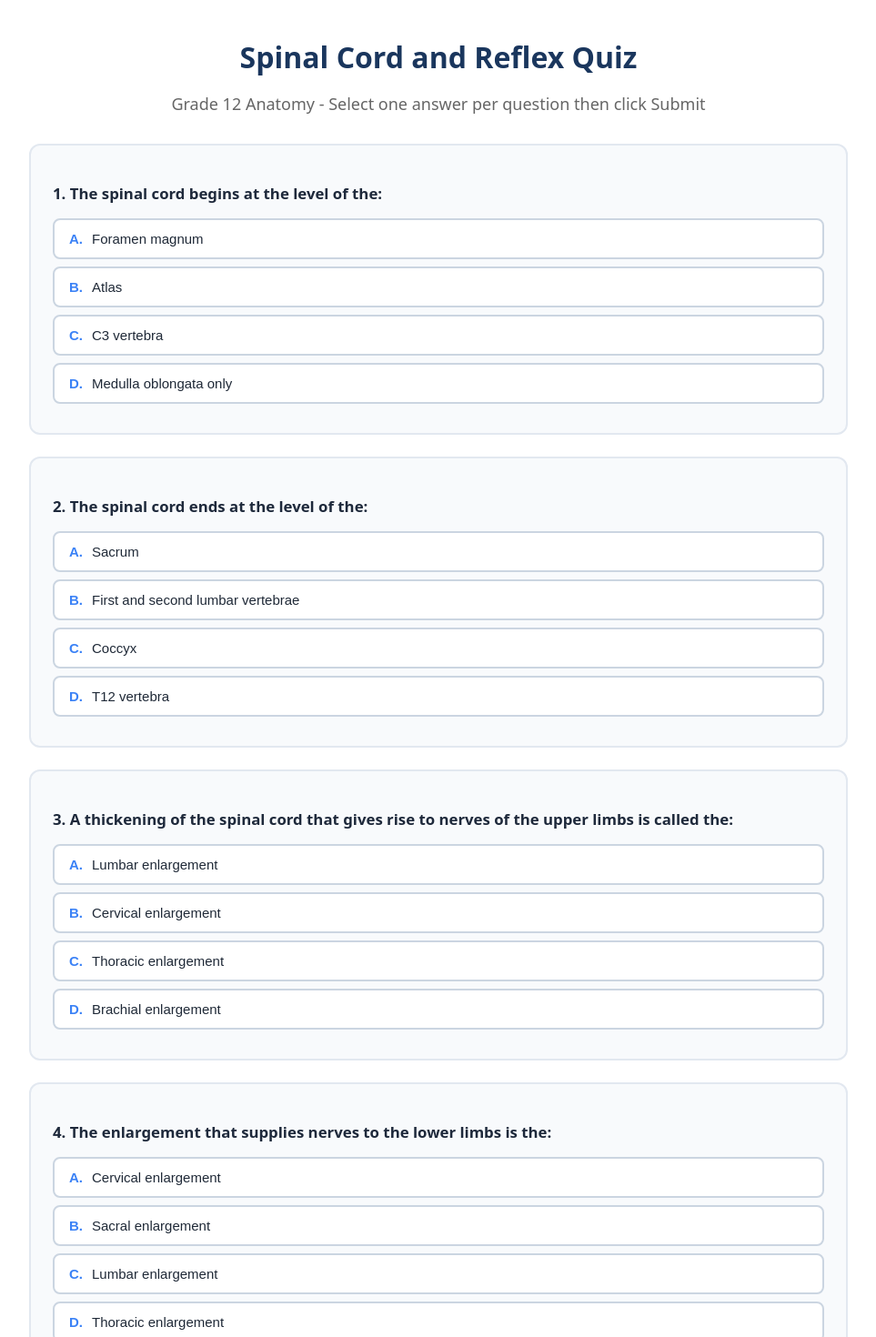
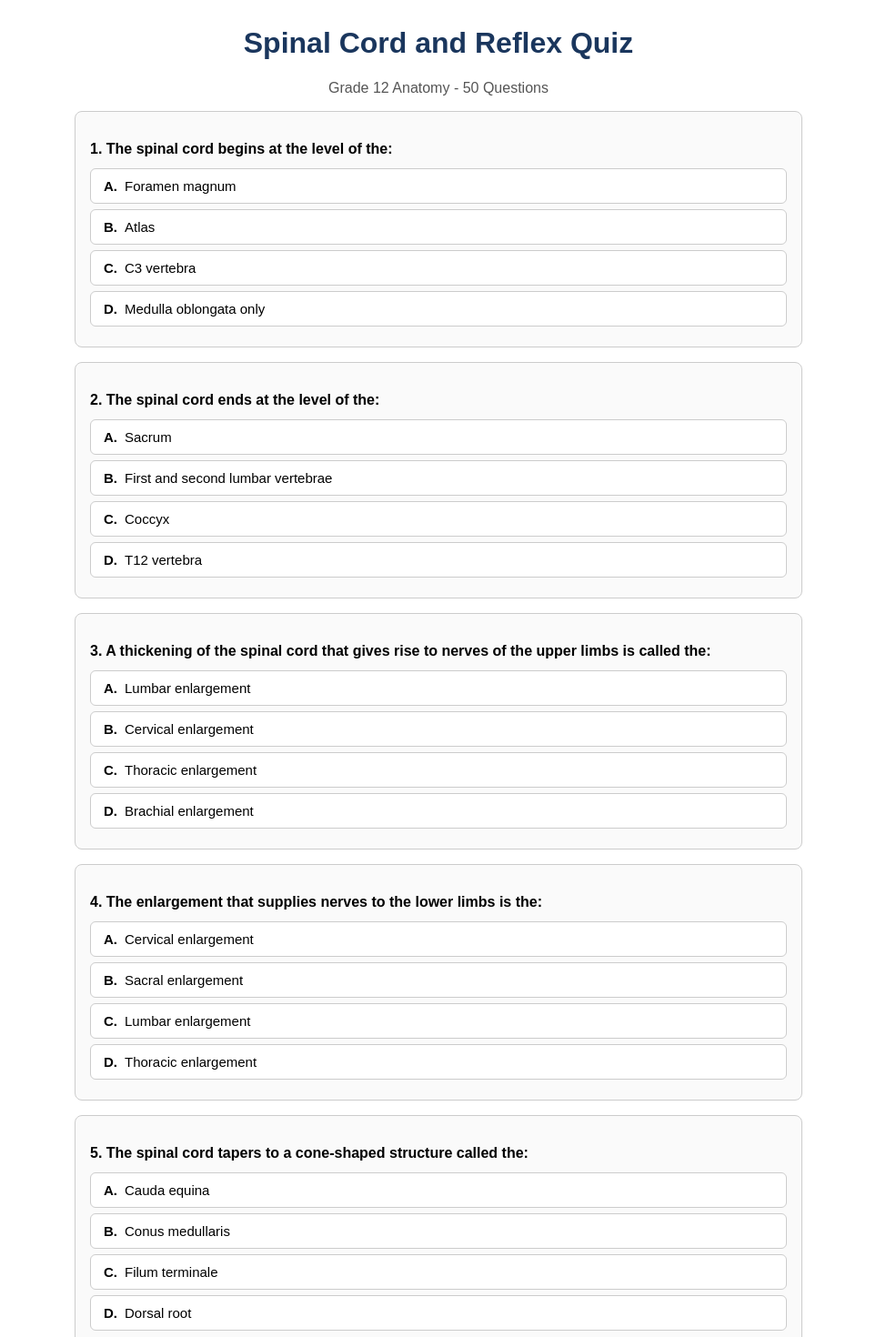
Before and after one commit to ishyagupta/spinal-quiz, a Next.js app: page / in a window 1280 px wide. Shown: the part 20-1490 px from the top of the page at 91% size, without its empty margins (158-1121 px from the left). Built offline with nearby package versions, Linux system fonts and the light colour scheme.

Commit message:
fix button cliable devs

```diff
--- a/pages/index.tsx
+++ b/pages/index.tsx
@@ -1,134 +1,110 @@
 import React, { useState } from "react";
 
-type Question = {
-  id: number;
-  text: string;
-  options: string[];
-  correctIndex: number;
-};
-
-const questions: Question[] = [
+const questions = [
   { id: 1, text: "The spinal cord begins at the level of the:", options: ["Foramen magnum", "Atlas", "C3 vertebra", "Medulla oblongata only"], correctIndex: 0 },
   { id: 2, text: "The spinal cord ends at the level of the:", options: ["Sacrum", "First and second lumbar vertebrae", "Coccyx", "T12 vertebra"], correctIndex: 1 },
   { id: 3, text: "A thickening of the spinal cord that gives rise to nerves of the upper limbs is called the:", options: ["Lumbar enlargement", "Cervical enlargement", "Thoracic enlargement", "Brachial enlargement"], correctIndex: 1 },
   { id: 4, text: "The enlargement that supplies nerves to the lower limbs is the:", options: ["Cervical enlargement", "Sacral enlargement", "Lumbar enlargement", "Thoracic enlargement"], correctIndex: 2 },
-  { id: 5, text: "In longitudinal view, the spinal cord tapers to a cone-shaped structure called the:", options: ["Cauda equina", "Conus medullaris", "Filum terminale", "Dorsal root"], correctIndex: 1 },
-  { id: 6, text: "The bundle of spinal nerves extending inferiorly from the end of the spinal cord is called the:", options: ["Cauda equina", "Filum terminale", "Dorsal root ganglion", "Spinal fascicle"], correctIndex: 0 },
+  { id: 5, text: "The spinal cord tapers to a cone-shaped structure called the:", options: ["Cauda equina", "Conus medullaris", "Filum terminale", "Dorsal root"], correctIndex: 1 },
+  { id: 6, text: "The bundle of spinal nerves extending from the end of the spinal cord is called the:", options: ["Cauda equina", "Filum terminale", "Dorsal root ganglion", "Spinal fascicle"], correctIndex: 0 },
   { id: 7, text: "How many pairs of spinal nerves arise from the spinal cord?", options: ["21", "24", "31", "33"], correctIndex: 2 },
   { id: 8, text: "Spinal nerves belong to which division of the nervous system?", options: ["Central nervous system", "Peripheral nervous system", "Autonomic nervous system only", "Somatic nervous system only"], correctIndex: 1 },
-  { id: 9, text: "The space between the dura mater and the vertebral bone that contains fat and loose connective tissue is the:", options: ["Subarachnoid space", "Subdural space", "Epidural space", "Ventricular space"], correctIndex: 2 },
+  { id: 9, text: "The space between the dura mater and vertebral bone containing fat is the:", options: ["Subarachnoid space", "Subdural space", "Epidural space", "Ventricular space"], correctIndex: 2 },
   { id: 10, text: "Cerebrospinal fluid around the spinal cord is located mainly in the:", options: ["Epidural space", "Subdural space", "Subarachnoid space", "Peridural cavity"], correctIndex: 2 },
   { id: 11, text: "Which is the outermost meningeal layer surrounding the brain and spinal cord?", options: ["Arachnoid mater", "Dura mater", "Pia mater", "Epineurium"], correctIndex: 1 },
   { id: 12, text: "The thin, web-like meningeal layer without blood vessels is the:", options: ["Dura mater", "Pia mater", "Arachnoid mater", "Epimysium"], correctIndex: 2 },
-  { id: 13, text: "The meningeal layer that closely follows the contours of the brain and spinal cord and contains many blood vessels is the:", options: ["Dura mater", "Arachnoid mater", "Pia mater", "Endoneurium"], correctIndex: 2 },
+  { id: 13, text: "The meningeal layer that closely follows the contours of the brain and contains many blood vessels is the:", options: ["Dura mater", "Arachnoid mater", "Pia mater", "Endoneurium"], correctIndex: 2 },
   { id: 14, text: "The space between the dura mater and arachnoid mater is the:", options: ["Subarachnoid space", "Subdural space", "Epidural space", "Ventricular space"], correctIndex: 1 },
-  { id: 15, text: "A subdural hematoma is a collection of blood:", options: ["Between dura and pia mater", "Within the ventricles", "Between dura mater and arachnoid mater", "Between arachnoid and pia mater"], correctIndex: 2 },
-  { id: 16, text: "Which meningeal layer continues into the vertebral canal as a strong tubular sheath surrounding the spinal cord?", options: ["Pia mater", "Arachnoid mater", "Dura mater", "Perineurium"], correctIndex: 2 },
-  { id: 17, text: "In cross-section, the meninges covering the spinal cord from outermost to innermost are:", options: ["Dura mater - pia mater - arachnoid mater", "Arachnoid mater - dura mater - pia mater", "Dura mater - arachnoid mater - pia mater", "Pia mater - arachnoid mater - dura mater"], correctIndex: 2 },
-  { id: 18, text: "The clear, watery fluid that bathes the brain and spinal cord and fills the subarachnoid space is:", options: ["Synovial fluid", "Cerebrospinal fluid", "Interstitial fluid", "Plasma"], correctIndex: 1 },
-  { id: 19, text: "In the vertebral canal, which structure cushions and protects the spinal cord from the bony vertebrae?", options: ["Subdural space", "Subarachnoid space", "Epidural space filled with fat", "Central canal"], correctIndex: 2 },
+  { id: 15, text: "A subdural hematoma is a collection of blood between:", options: ["Dura and pia mater", "Within the ventricles", "Dura mater and arachnoid mater", "Arachnoid and pia mater"], correctIndex: 2 },
+  { id: 16, text: "Which meningeal layer continues into the vertebral canal as a strong tubular sheath?", options: ["Pia mater", "Arachnoid mater", "Dura mater", "Perineurium"], correctIndex: 2 },
+  { id: 17, text: "The meninges from outermost to innermost are:", options: ["Dura - pia - arachnoid", "Arachnoid - dura - pia", "Dura - arachnoid - pia", "Pia - arachnoid - dura"], correctIndex: 2 },
+  { id: 18, text: "The clear, watery fluid filling the subarachnoid space is:", options: ["Synovial fluid", "Cerebrospinal fluid", "Interstitial fluid", "Plasma"], correctIndex: 1 },
+  { id: 19, text: "Which structure cushions the spinal cord from bony vertebrae?", options: ["Subdural space", "Subarachnoid space", "Epidural space filled with fat", "Central canal"], correctIndex: 2 },
   { id: 20, text: "Infection or inflammation of the meninges is called:", options: ["Encephalitis", "Meningitis", "Neuritis", "Myelitis"], correctIndex: 1 },
   { id: 21, text: "In a cross-section, the butterfly-shaped region in the center of the spinal cord is:", options: ["White matter", "Gray matter", "Meninges", "Epidural fat"], correctIndex: 1 },
-  { id: 22, text: "The outer region surrounding the butterfly-shaped center in a spinal cord cross-section is:", options: ["Gray matter", "White matter", "Pia mater", "Arachnoid mater"], correctIndex: 1 },
+  { id: 22, text: "The outer region surrounding the butterfly-shaped center is:", options: ["Gray matter", "White matter", "Pia mater", "Arachnoid mater"], correctIndex: 1 },
   { id: 23, text: "The gray matter in the spinal cord is primarily composed of:", options: ["Myelinated axons", "Neuronal cell bodies and dendrites", "Meningeal layers", "Blood vessels only"], correctIndex: 1 },
   { id: 24, text: "The white matter in the spinal cord consists mainly of:", options: ["Unmyelinated cell bodies", "Bone tissue", "Myelinated axons forming tracts", "Dendrites only"], correctIndex: 2 },
-  { id: 25, text: "In cross-section, the posterior projections of gray matter are called:", options: ["Anterior horns", "Lateral horns", "Posterior horns", "Gray commissures"], correctIndex: 2 },
+  { id: 25, text: "The posterior projections of gray matter are called:", options: ["Anterior horns", "Lateral horns", "Posterior horns", "Gray commissures"], correctIndex: 2 },
   { id: 26, text: "The anterior projections of gray matter are known as:", options: ["Posterior horns", "Lateral horns", "Medial horns", "Anterior horns"], correctIndex: 3 },
-  { id: 27, text: "The bar of gray matter that connects the two sides of the gray butterfly is the:", options: ["Gray commissure", "White commissure", "Central canal", "Funiculus"], correctIndex: 0 },
-  { id: 28, text: "The small channel running through the center of the gray commissure that contains cerebrospinal fluid is the:", options: ["Epidural canal", "Central canal", "Vertebral canal", "Spinal sinus"], correctIndex: 1 },
+  { id: 27, text: "The bar of gray matter connecting the two sides of the butterfly is the:", options: ["Gray commissure", "White commissure", "Central canal", "Funiculus"], correctIndex: 0 },
+  { id: 28, text: "The channel containing cerebrospinal fluid in the center of the spinal cord is the:", options: ["Epidural canal", "Central canal", "Vertebral canal", "Spinal sinus"], correctIndex: 1 },
   { id: 29, text: "The white matter is divided into anterior, lateral, and posterior regions known as:", options: ["Horns", "Funiculi (columns)", "Meninges", "Ganglia"], correctIndex: 1 },
-  { id: 30, text: "Bundles of myelinated axons in the white matter that carry information up or down the spinal cord are called:", options: ["Tracts", "Nuclei", "Ganglia", "Nodes"], correctIndex: 0 },
+  { id: 30, text: "Bundles of axons in white matter carrying information up or down the spinal cord are called:", options: ["Tracts", "Nuclei", "Ganglia", "Nodes"], correctIndex: 0 },
   { id: 31, text: "The structure containing cell bodies of sensory neurons just outside the spinal cord is the:", options: ["Ventral root", "Dorsal root", "Dorsal root ganglion", "Central canal"], correctIndex: 2 },
-  { id: 32, text: "Which root of a spinal nerve carries sensory (afferent) impulses into the spinal cord?", options: ["Ventral root", "Dorsal root", "Lateral root", "Median root"], correctIndex: 1 },
-  { id: 33, text: "Which root carries motor (efferent) impulses out of the spinal cord to muscles or glands?", options: ["Ventral root", "Dorsal root", "Posterior root", "Ganglionic root"], correctIndex: 0 },
+  { id: 32, text: "Which root carries sensory (afferent) impulses into the spinal cord?", options: ["Ventral root", "Dorsal root", "Lateral root", "Median root"], correctIndex: 1 },
+  { id: 33, text: "Which root carries motor (efferent) impulses out of the spinal cord?", options: ["Ventral root", "Dorsal root", "Posterior root", "Ganglionic root"], correctIndex: 0 },
   { id: 34, text: "A spinal nerve is formed by the union of:", options: ["Two dorsal roots", "Two ventral roots", "A dorsal and a ventral root", "Two dorsal root ganglia"], correctIndex: 2 },
   { id: 35, text: "Spinal nerves are described functionally as:", options: ["Purely sensory", "Purely motor", "Autonomic only", "Mixed (both sensory and motor)"], correctIndex: 3 },
-  { id: 36, text: "In the connective tissue of a nerve, the layer that surrounds an entire nerve is the:", options: ["Endoneurium", "Perineurium", "Epineurium", "Myelin sheath"], correctIndex: 2 },
-  { id: 37, text: "The connective tissue that surrounds each fascicle (bundle) of axons is the:", options: ["Endoneurium", "Perineurium", "Epineurium", "Dura mater"], correctIndex: 1 },
-  { id: 38, text: "The delicate connective tissue that surrounds each individual nerve fiber is the:", options: ["Endoneurium", "Perineurium", "Epineurium", "Arachnoid mater"], correctIndex: 0 },
+  { id: 36, text: "The connective tissue layer that surrounds an entire nerve is the:", options: ["Endoneurium", "Perineurium", "Epineurium", "Myelin sheath"], correctIndex: 2 },
+  { id: 37, text: "The connective tissue surrounding each fascicle of axons is the:", options: ["Endoneurium", "Perineurium", "Epineurium", "Dura mater"], correctIndex: 1 },
+  { id: 38, text: "The connective tissue surrounding each individual nerve fiber is the:", options: ["Endoneurium", "Perineurium", "Epineurium", "Arachnoid mater"], correctIndex: 0 },
   { id: 39, text: "Nerves that conduct impulses toward the brain or spinal cord are called:", options: ["Motor nerves", "Sensory nerves", "Mixed nerves", "Autonomic nerves"], correctIndex: 1 },
   { id: 40, text: "Nerves that carry impulses from the CNS to muscles or glands are:", options: ["Sensory nerves", "Motor nerves", "Mixed nerves", "Interneurons"], correctIndex: 1 },
   { id: 41, text: "Nerves that contain both sensory and motor fibers are called:", options: ["Mixed nerves", "Reflex nerves", "Spinal tracts", "Motor units"], correctIndex: 0 },
-  { id: 42, text: "A pathway that begins at receptors, travels via sensory neurons to the CNS, and then via motor neurons to effectors is called a:", options: ["Corticospinal tract", "Reflex arc", "Pyramidal tract", "Extrapyramidal pathway"], correctIndex: 1 },
+  { id: 42, text: "A pathway from receptors via sensory neurons to CNS then motor neurons to effectors is called a:", options: ["Corticospinal tract", "Reflex arc", "Pyramidal tract", "Extrapyramidal pathway"], correctIndex: 1 },
   { id: 43, text: "Ascending tracts in the spinal cord primarily carry:", options: ["Motor impulses to muscles", "Sensory information to the brain", "Autonomic signals to glands only", "CSF between ventricles"], correctIndex: 1 },
   { id: 44, text: "Descending tracts in the spinal cord primarily carry:", options: ["Sensory information to the brain", "Pain only", "Motor commands from brain to effectors", "Reflexes to the skin"], correctIndex: 2 },
-  { id: 45, text: "Reflexes are best described as:", options: ["Slow, voluntary responses to stimuli", "Fast, predictable, involuntary responses to stimuli", "Unpredictable emotional reactions", "Conscious motor actions only"], correctIndex: 1 },
+  { id: 45, text: "Reflexes are best described as:", options: ["Slow voluntary responses", "Fast predictable involuntary responses", "Unpredictable emotional reactions", "Conscious motor actions only"], correctIndex: 1 },
   { id: 46, text: "In the patellar (knee-jerk) reflex, the sensory neuron synapses with:", options: ["Another sensory neuron", "A motor neuron in the spinal cord", "A neuron in the brainstem only", "A skeletal muscle cell"], correctIndex: 1 },
-  { id: 47, text: "The simplest reflex pathway involves which of the following?", options: ["Receptor - sensory neuron - CNS - motor neuron - effector", "Receptor - CNS - effector only", "Receptor - motor neuron - effector", "Receptor - interneuron - effector"], correctIndex: 0 },
-  { id: 48, text: "A withdrawal reflex is protective because it:", options: ["Always increases blood pressure", "Moves the body part away from painful stimulus before conscious awareness", "Requires conscious thought before action", "Only affects smooth muscle"], correctIndex: 1 },
-  { id: 49, text: "In a withdrawal reflex, the interneuron in the spinal cord:", options: ["Receives the stimulus directly from the skin", "Sends sensory information back to receptors", "Serves as the processing center between sensory and motor neurons", "Is not involved at all"], correctIndex: 2 },
-  { id: 50, text: "During the withdrawal reflex, while flexor muscles contract, the extensor muscles are inhibited. This is an example of:", options: ["Convergence", "Divergence", "Reciprocal inhibition", "Summation"], correctIndex: 2 }
+  { id: 47, text: "The simplest reflex pathway is:", options: ["Receptor - sensory neuron - CNS - motor neuron - effector", "Receptor - CNS - effector only", "Receptor - motor neuron - effector", "Receptor - interneuron - effector"], correctIndex: 0 },
+  { id: 48, text: "A withdrawal reflex is protective because it:", options: ["Always increases blood pressure", "Moves body part away from pain before conscious awareness", "Requires conscious thought", "Only affects smooth muscle"], correctIndex: 1 },
+  { id: 49, text: "In a withdrawal reflex, the interneuron:", options: ["Receives stimulus from skin directly", "Sends sensory info back to receptors", "Serves as processing center between sensory and motor neurons", "Is not involved"], correctIndex: 2 },
+  { id: 50, text: "While flexor muscles contract in withdrawal reflex, extensor muscles are inhibited. This is:", options: ["Convergence", "Divergence", "Reciprocal inhibition", "Summation"], correctIndex: 2 }
 ];
 
 export default function Home() {
-  const [answers, setAnswers] = useState<(number | null)[]>(Array(questions.length).fill(null));
-  const [submitted, setSubmitted] = useState(false);
+  const [selected, setSelected] = React.useState({});
+  const [submitted, setSubmitted] = React.useState(false);
 
-  const handleSelect = (qIndex: number, optionIndex: number) => {
+  const pick = (q, o) => {
     if (submitted) return;
-    const newAnswers = [...answers];
-    newAnswers[qIndex] = optionIndex;
-    setAnswers(newAnswers);
+    setSelected(prev => ({ ...prev, [q]: o }));
   };
 
-  const score = answers.filter((ans, i) => ans === questions[i].correctIndex).length;
-  const handleSubmit = () => setSubmitted(true);
-  const handleReset = () => {
-    setAnswers(Array(questions.length).fill(null));
-    setSubmitted(false);
-  };
+  const score = questions.filter((q, i) => selected[i] === q.correctIndex).length;
 
   return (
-    <div style={{ maxWidth: 900, margin: "0 auto", padding: "2rem 1rem", fontFamily: "system-ui, sans-serif" }}>
-      <h1 style={{ textAlign: "center", color: "#1a365d", marginBottom: "0.5rem" }}>
-        Spinal Cord and Reflex Quiz
-      </h1>
-      <p style={{ textAlign: "center", color: "#666", marginBottom: "2rem", fontSize: "18px" }}>
-        Grade 12 Anatomy - Select one answer per question then click Submit
-      </p>
-      {questions.map((q, qIndex) => (
-        <div key={q.id} style={{ border: "2px solid #e2e8f0", borderRadius: "12px", padding: "1.5rem", marginBottom: "1.5rem", backgroundColor: "#f8fafc" }}>
-          <p style={{ fontWeight: 700, marginBottom: "1rem", fontSize: "1.05em", color: "#1e293b" }}>
-            {qIndex + 1}. {q.text}
-          </p>
-          {q.options.map((opt, optIndex) => {
-            const isSelected = answers[qIndex] === optIndex;
-            const isCorrect = q.correctIndex === optIndex;
-            let bg = "#ffffff";
-            let border = "2px solid #cbd5e1";
-            if (isSelected && !submitted) { bg = "#dbeafe"; border = "3px solid #3b82f6"; }
-            if (submitted && isCorrect) { bg = "#d1fae5"; border = "3px solid #10b981"; }
-            if (submitted && isSelected && !isCorrect) { bg = "#fee2e2"; border = "3px solid #ef4444"; }
+    <div style={{maxWidth:800,margin:"0 auto",padding:"20px",fontFamily:"Arial,sans-serif"}}>
+      <h1 style={{textAlign:"center",color:"#1a365d"}}>Spinal Cord and Reflex Quiz</h1>
+      <p style={{textAlign:"center",color:"#555"}}>Grade 12 Anatomy - 50 Questions</p>
+      {questions.map((q, qi) => (
+        <div key={qi} style={{border:"1px solid #ccc",borderRadius:"8px",padding:"16px",marginBottom:"16px",background:"#fafafa"}}>
+          <p style={{fontWeight:"bold",marginBottom:"12px"}}>{qi+1}. {q.text}</p>
+          {q.options.map((opt, oi) => {
+            const isSel = selected[qi] === oi;
+            const isRight = q.correctIndex === oi;
+            let bg = "#fff";
+            let border = "1px solid #ccc";
+            if (isSel && !submitted) { bg="#cce5ff"; border="2px solid #007bff"; }
+            if (submitted && isRight) { bg="#d4edda"; border="2px solid #28a745"; }
+            if (submitted && isSel && !isRight) { bg="#f8d7da"; border="2px solid #dc3545"; }
             return (
-              <button
-                type="button"
-                key={optIndex}
-                onClick={() => handleSelect(qIndex, optIndex)}
-                disabled={submitted}
-                style={{ display: "block", width: "100%", padding: "12px 16px", marginBottom: "8px", borderRadius: "8px", border: border, backgroundColor: bg, color: "#1f2937", cursor: submitted ? "not-allowed" : "pointer", fontSize: "15px", fontWeight: 500, textAlign: "left", transition: "all 0.2s ease" }}
+              <div
+                key={oi}
+                onClick={() => pick(qi, oi)}
+                style={{padding:"10px 14px",marginBottom:"6px",borderRadius:"6px",border:border,background:bg,cursor:submitted?"default":"pointer",fontSize:"15px",userSelect:"none"}}
               >
-                <strong style={{ marginRight: "10px", color: "#3b82f6" }}>{String.fromCharCode(65 + optIndex)}.</strong>{opt}
-              </button>
+                <b style={{marginRight:"8px"}}>{String.fromCharCode(65+oi)}.</b>{opt}
+              </div>
             );
           })}
           {submitted && (
-            <p style={{ marginTop: "0.8rem", padding: "0.6rem", backgroundColor: "#ecfdf5", border: "2px solid #10b981", borderRadius: "6px", fontSize: "14px", fontWeight: 600, color: "#065f46" }}>
-              Correct Answer: {String.fromCharCode(65 + q.correctIndex)}. {q.options[q.correctIndex]}
+            <p style={{marginTop:"8px",color:"#155724",fontWeight:"bold",fontSize:"14px"}}>
+              Correct: {String.fromCharCode(65+q.correctIndex)}. {q.options[q.correctIndex]}
             </p>
           )}
         </div>
       ))}
-      <div style={{ textAlign: "center", padding: "2rem", backgroundColor: "#f1f5f9", borderRadius: "12px", marginTop: "2rem" }}>
+      <div style={{textAlign:"center",padding:"20px"}}>
         {!submitted ? (
-          <button type="button" onClick={handleSubmit} style={{ padding: "14px 32px", fontSize: "18px", fontWeight: 700, borderRadius: "10px", border: "none", backgroundColor: "#10b981", color: "white", cursor: "pointer" }}>
+          <button onClick={() => setSubmitted(true)} style={{padding:"14px 40px",fontSize:"18px",fontWeight:"bold",background:"#28a745",color:"#fff",border:"none",borderRadius:"8px",cursor:"pointer"}}>
             Submit Quiz
           </button>
         ) : (
           <div>
-            <h2 style={{ color: "#059669", marginBottom: "1rem" }}>
-              Your Score: {score} / {questions.length} ({Math.round((score / questions.length) * 100)}%)
-            </h2>
-            <button type="button" onClick={handleReset} style={{ padding: "12px 24px", fontSize: "16px", fontWeight: 600, borderRadius: "8px", border: "none", backgroundColor: "#6b7280", color: "white", cursor: "pointer" }}>
+            <h2 style={{color:"#155724"}}>Score: {score} / {questions.length} ({Math.round(score/questions.length*100)}%)</h2>
+            <button onClick={() => { setSelected({}); setSubmitted(false); }} style={{padding:"12px 30px",fontSize:"16px",fontWeight:"bold",background:"#6c757d",color:"#fff",border:"none",borderRadius:"8px",cursor:"pointer",marginTop:"10px"}}>
               Try Again
             </button>
           </div>
```
